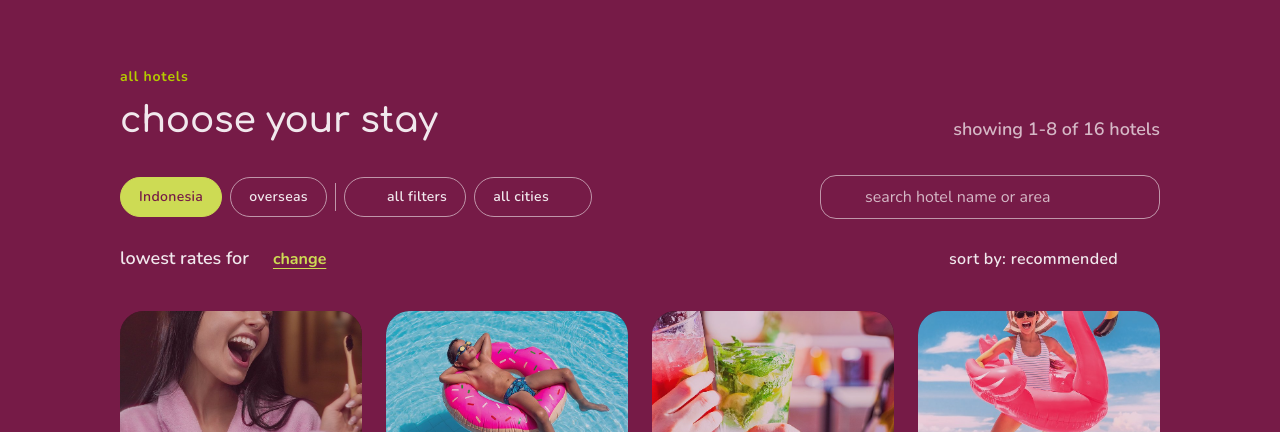
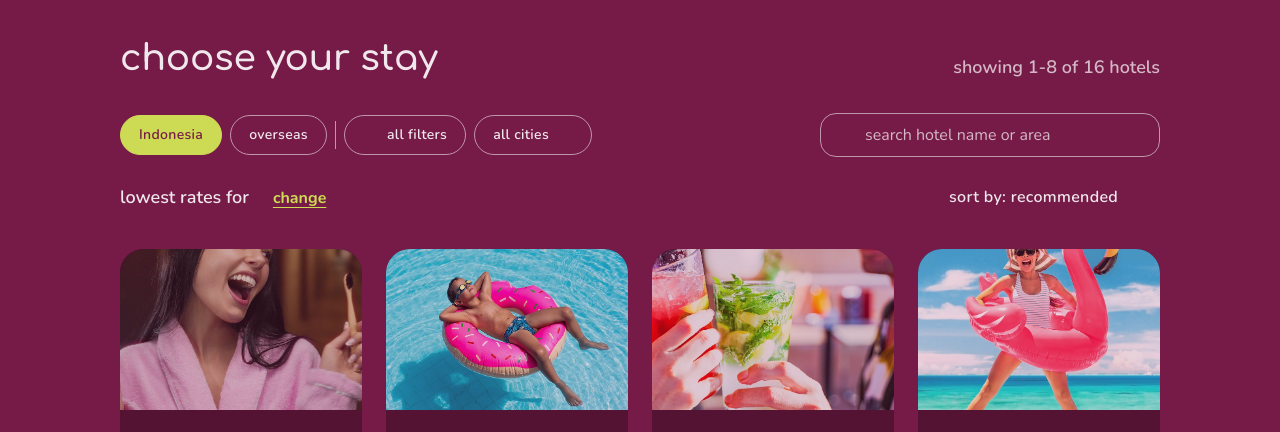
Before and after one commit to Archi-UIX-team/web-fave-v2, a website built with Vite: page hotels.html in a window 1280 px wide. Shown: the part 2010-2442 px from the top of the page. Built offline with nearby package versions, Linux system fonts and the light colour scheme.

Commit message:
Drop the hero and all-hotels eyebrows on the hotels page
The reference hero goes straight from the breadcrumb to the headline, so
remove the "our hotels" eyebrow above "find your fave" and the "all hotels"
eyebrow above "choose your stay". (The hero booking button already reads
"search" from the previous commit.)

Co-Authored-By: Claude Opus 4.8 <noreply@anthropic.com>
Claude-Session: https://claude.ai/code/session_01T3qAXbxkomiV2GATCEZbiA

```diff
--- a/hotels.html
+++ b/hotels.html
@@ -19,7 +19,6 @@
 
   <section class="fx-hero" aria-labelledby="hotels-title">
     <nav class="fx-crumbs" aria-label="Breadcrumb" data-r><a href="index.html">home</a><span aria-hidden="true">/</span><span aria-current="page">hotels</span></nav>
-    <p class="fx-eyebrow" data-r>our hotels</p>
     <h1 class="fx-h1" id="hotels-title" data-r style="--d:80ms">find your fave</h1>
     <p class="fx-lead" data-r style="--d:140ms">60+ favehotels across 40 cities in <span class="fx-proper">Indonesia</span> and <span class="fx-proper">Malaysia</span>. compare, filter and check rates in one place.</p>
     <div class="fx-booking" data-booking>
@@ -78,7 +77,7 @@
 
   <section class="fx-sec" id="all-hotels" aria-labelledby="all-title" data-filter-scope data-f-limit="8" data-f-noun="hotels">
     <div class="fx-shead" data-r>
-      <div class="fx-titles"><p class="fx-eyebrow">all hotels</p><h2 class="fx-title" id="all-title">choose your stay</h2></div>
+      <div class="fx-titles"><h2 class="fx-title" id="all-title">choose your stay</h2></div>
       <p class="fx-count" data-f-count aria-live="polite"></p>
     </div>
     <div class="fx-filters">
```
